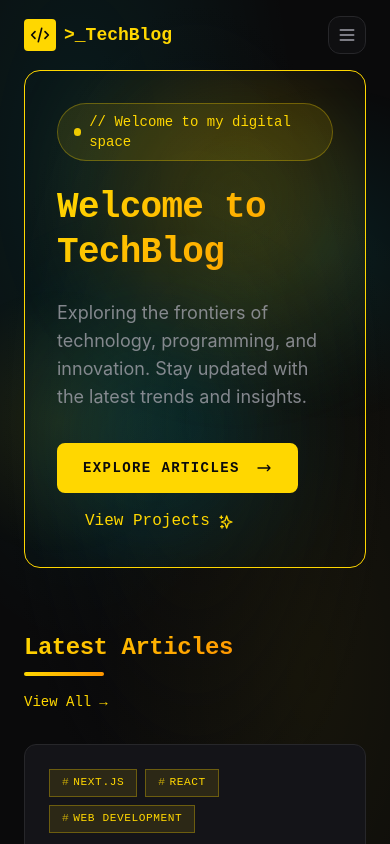
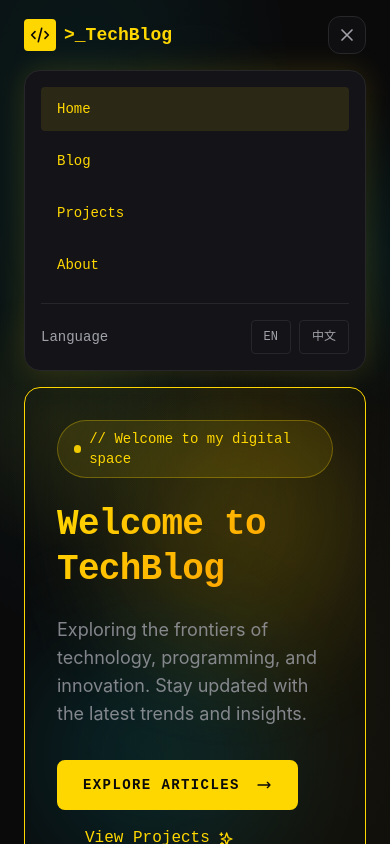
Before and after one commit to YeomanYe/nextjs-blog, a Next.js app: page /about in a window 390 px wide. Both pictures are taken after a click on the button 347 px from the left and 35 px from the top of the page. Shown: the top 844 px of the page. Built offline with nearby package versions, Linux system fonts and the light colour scheme.

Commit message:
fix: h5 button click invalid

```diff
--- a/components/Navbar.tsx
+++ b/components/Navbar.tsx
@@ -14,6 +14,7 @@ export default function Navbar({ locale }: NavbarProps) {
   const pathname = usePathname();
   const router = useRouter();
   const [scrolled, setScrolled] = useState(false);
+  const [menuOpen, setMenuOpen] = useState(false);
 
   useEffect(() => {
     const handleScroll = () => {
@@ -127,12 +128,78 @@ export default function Navbar({ locale }: NavbarProps) {
             </div>
           </div>
 
-          <button className="md:hidden p-2 rounded-lg bg-[var(--bg-surface)]/50 border border-[var(--border-color)]">
+          <button
+            className="md:hidden p-2 rounded-lg bg-[var(--bg-surface)]/50 border border-[var(--border-color)]"
+            onClick={() => setMenuOpen(!menuOpen)}
+          >
             <svg className="w-5 h-5 text-[var(--text-secondary)]" fill="none" viewBox="0 0 24 24" stroke="currentColor">
-              <path strokeLinecap="round" strokeLinejoin="round" strokeWidth={2} d="M4 6h16M4 12h16M4 18h16" />
+              {menuOpen ? (
+                <path strokeLinecap="round" strokeLinejoin="round" strokeWidth={2} d="M6 18L18 6M6 6l12 12" />
+              ) : (
+                <path strokeLinecap="round" strokeLinejoin="round" strokeWidth={2} d="M4 6h16M4 12h16M4 18h16" />
+              )}
             </svg>
           </button>
         </div>
+
+        {/* Mobile Menu */}
+        {menuOpen && (
+          <div className="md:hidden mt-4 bg-[var(--bg-surface)] border border-[var(--border-color)] rounded-xl p-4 shadow-[0_0_30px_rgba(255,215,0,0.15)]">
+            <nav>
+              <ul className="space-y-2">
+                {navItems.map((item) => (
+                  <li key={item.href}>
+                    <Link
+                      href={item.href}
+                      className={`block px-4 py-3 rounded text-sm font-mono transition-all duration-300 ${
+                        pathname === item.href
+                          ? 'text-[var(--color-primary)] bg-[var(--color-primary)]/10'
+                          : 'text-[var(--text-secondary)] hover:text-[var(--color-primary)] hover:bg-[var(--border-color)]/30'
+                      }`}
+                      onClick={() => setMenuOpen(false)}
+                    >
+                      {item.label}
+                    </Link>
+                  </li>
+                ))}
+              </ul>
+            </nav>
+
+            <div className="mt-4 pt-4 border-t border-[var(--border-color)]">
+              <div className="flex items-center justify-between">
+                <span className="text-sm font-mono text-[var(--text-secondary)]">Language</span>
+                <div className="flex gap-2">
+                  <button
+                    onClick={() => {
+                      switchLanguage('en-US');
+                      setMenuOpen(false);
+                    }}
+                    className={`px-3 py-2 text-xs rounded font-mono transition-all duration-300 ${
+                      locale === 'en-US'
+                        ? 'text-[var(--color-primary)] bg-[var(--color-primary)]/10 border border-[var(--color-primary)]'
+                        : 'text-[var(--text-secondary)] hover:text-[var(--color-primary)] hover:bg-[var(--border-color)]/30 border border-[var(--border-color)]'
+                    }`}
+                  >
+                    EN
+                  </button>
+                  <button
+                    onClick={() => {
+                      switchLanguage('zh-CN');
+                      setMenuOpen(false);
+                    }}
+                    className={`px-3 py-2 text-xs rounded font-mono transition-all duration-300 ${
+                      locale === 'zh-CN'
+                        ? 'text-[var(--color-primary)] bg-[var(--color-primary)]/10 border border-[var(--color-primary)]'
+                        : 'text-[var(--text-secondary)] hover:text-[var(--color-primary)] hover:bg-[var(--border-color)]/30 border border-[var(--border-color)]'
+                    }`}
+                  >
+                    中文
+                  </button>
+                </div>
+              </div>
+            </div>
+          </div>
+        )}
       </div>
     </header>
   );
```
